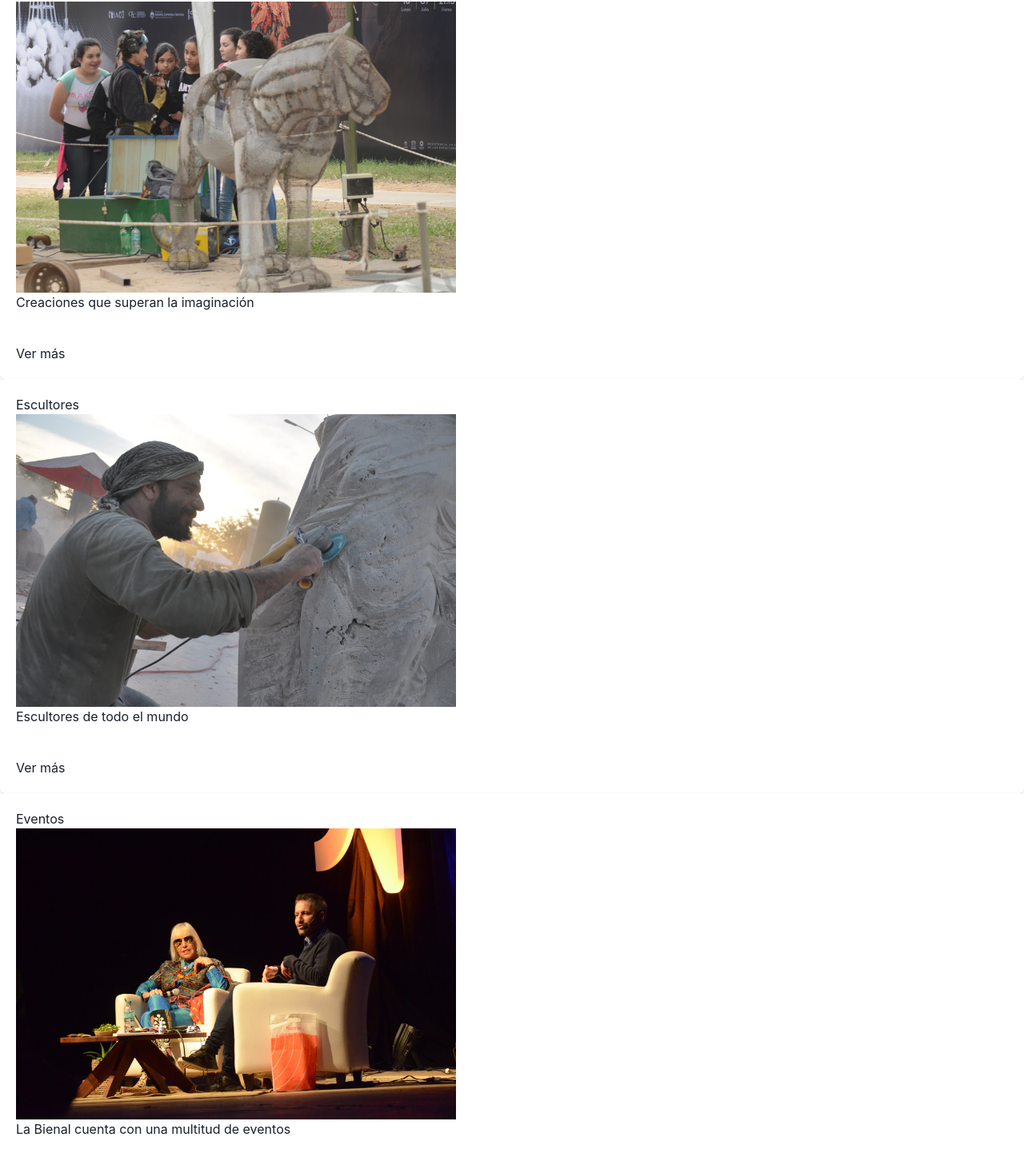
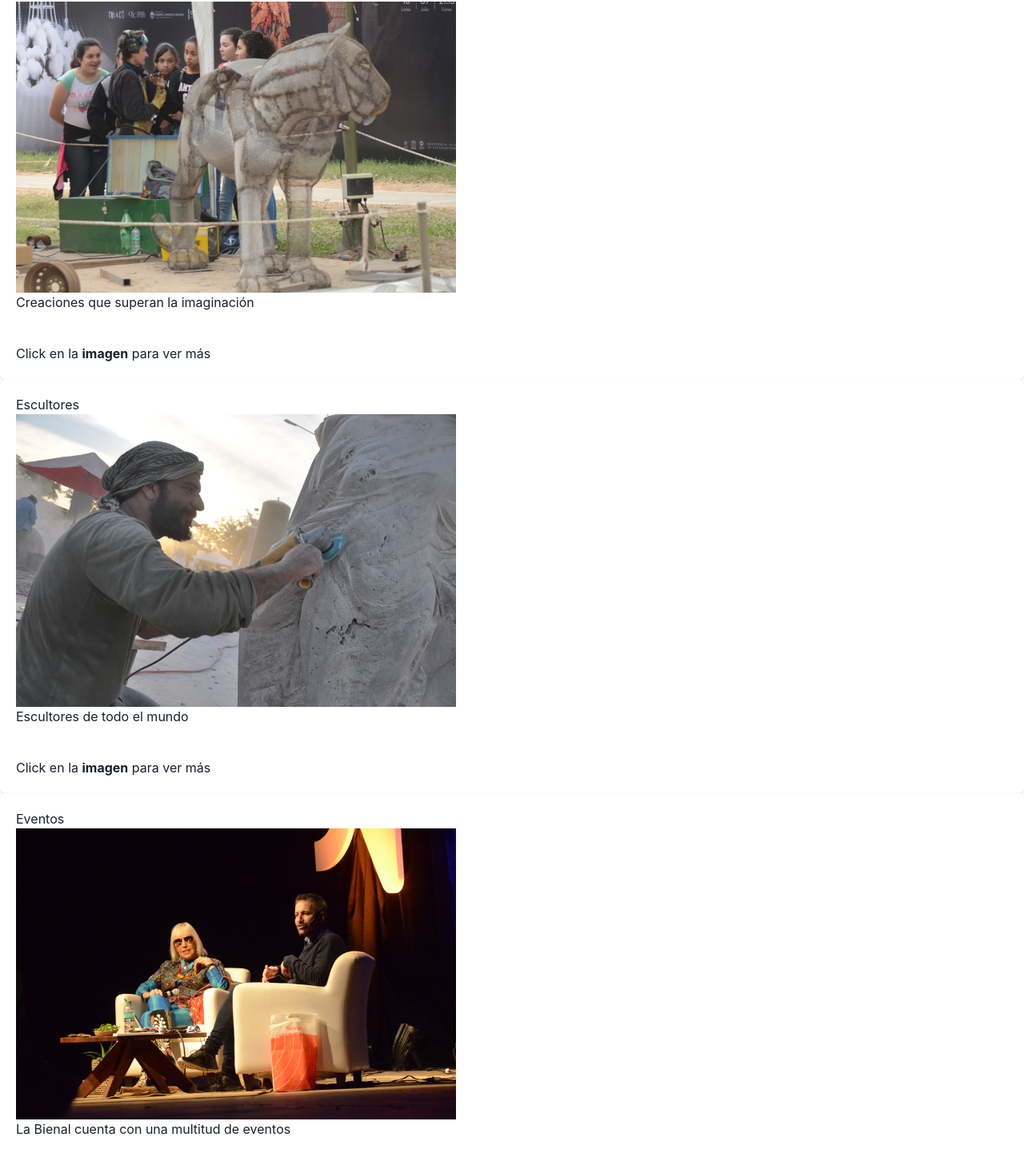
Before and after one commit to FRRe-DS/2024-01-TPI, a Next.js app: page / in a window 1280 px wide. Shown: the part 668-2135 px from the top of the page at 80% size. Built offline with nearby package versions, Linux system fonts and the light colour scheme.

Commit message:
Cambios en el componente imageBar: Link en las imagenes

```diff
--- a/src/app/ui/ImagenesRender/imageBar.jsx
+++ b/src/app/ui/ImagenesRender/imageBar.jsx
@@ -13,38 +13,50 @@ export default function ImageBar() {
     <>
       <Card className="cardContenedor">
         <CardBody className="cardCuerpo">
+          <Link href="/art" rel="noopener noreferrer">
             <ImageAtracciones
               titulo={"Arte"}
               frase={"Creaciones que superan la imaginación"}
               imagen={arte}
             />
+          </Link>
         </CardBody>
         <CardFooter className="cardEnlace">
-          <Link href="/art">Ver más</Link>
+          <p>
+            Click en la <b>imagen</b> para ver más
+          </p>
         </CardFooter>
       </Card>
       <Card className="cardContenedor">
         <CardBody className="cardCuerpo">
+          <Link href="/sculptor" rel="noopener noreferrer">
             <ImageAtracciones
               titulo={"Escultores"}
               frase={"Escultores de todo el mundo"}
               imagen={escult}
             />
+          </Link>
         </CardBody>
         <CardFooter className="cardEnlace">
-          <Link href="/sculptors">Ver más</Link>
+          <p>
+            Click en la <b>imagen</b> para ver más
+          </p>
         </CardFooter>
       </Card>
       <Card className="cardContenedor">
         <CardBody className="cardCuerpo">
+          <Link href="/events" rel="noopener noreferrer">
             <ImageAtracciones
               titulo={"Eventos"}
               frase={"La Bienal cuenta con una multitud de eventos"}
               imagen={evento}
             />
+          </Link>
         </CardBody>
         <CardFooter className="cardEnlace">
-          <Link href="/events">Ver más</Link>
+          <p>
+            Click en la <b>imagen</b> para ver más
+          </p>
         </CardFooter>
       </Card>
     </>
```
Lines whose indentation alone changed are shown as unchanged.
